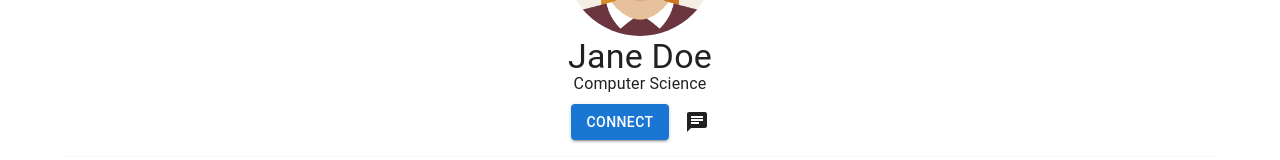
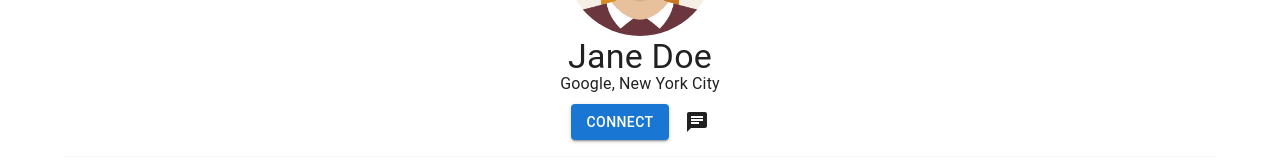
Before and after one commit to Jason10897/UniConn, a React (Create React App) app: page /profile/1 in a window 1280 px wide. Shown: the part 210-370 px from the top of the page. Built offline with nearby package versions, Linux system fonts and the light colour scheme.

Commit message:
Show company location for alumni

```diff
--- a/src/components/profile/UserProfile.js
+++ b/src/components/profile/UserProfile.js
@@ -40,7 +40,7 @@ export default function UserProfile() {
       <Typography variant="subtitle1" gutterBottom component="div">
         {
           (state?.type === userTypes.ALUMNI)?
-          `${state?.domain}`:`Bachelors in ${state?.domain}`
+          `${state?.company}, ${state?.location}`:`Bachelors in ${state?.domain}`
 
         }
       </Typography>
--- a/src/components/search/AlumniCard.jsx
+++ b/src/components/search/AlumniCard.jsx
@@ -44,7 +44,7 @@ export default function AlumniCard({data, onClick, isSelectable}){
                 {`${data?.firstName} ${data?.lastName}`}
                 </Typography>
                 <Typography variant="subtitle2" color="text.secondary">
-                {data?.domain}
+                {(data?.type === userTypes.STUDENT)?data?.domain:`${data?.company}, ${data?.location}`}
                 </Typography>
             </div>
             <CardActions sx={{padding:'0px'}}>
```
